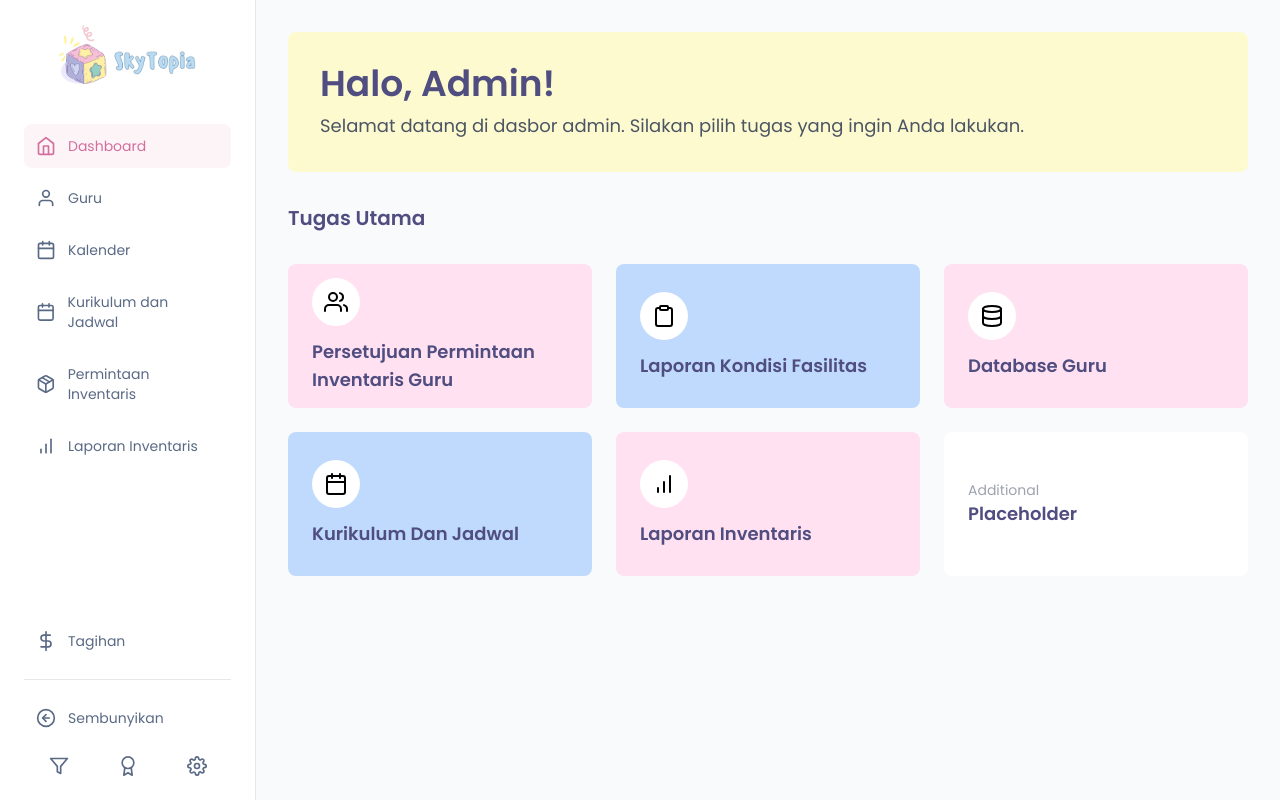
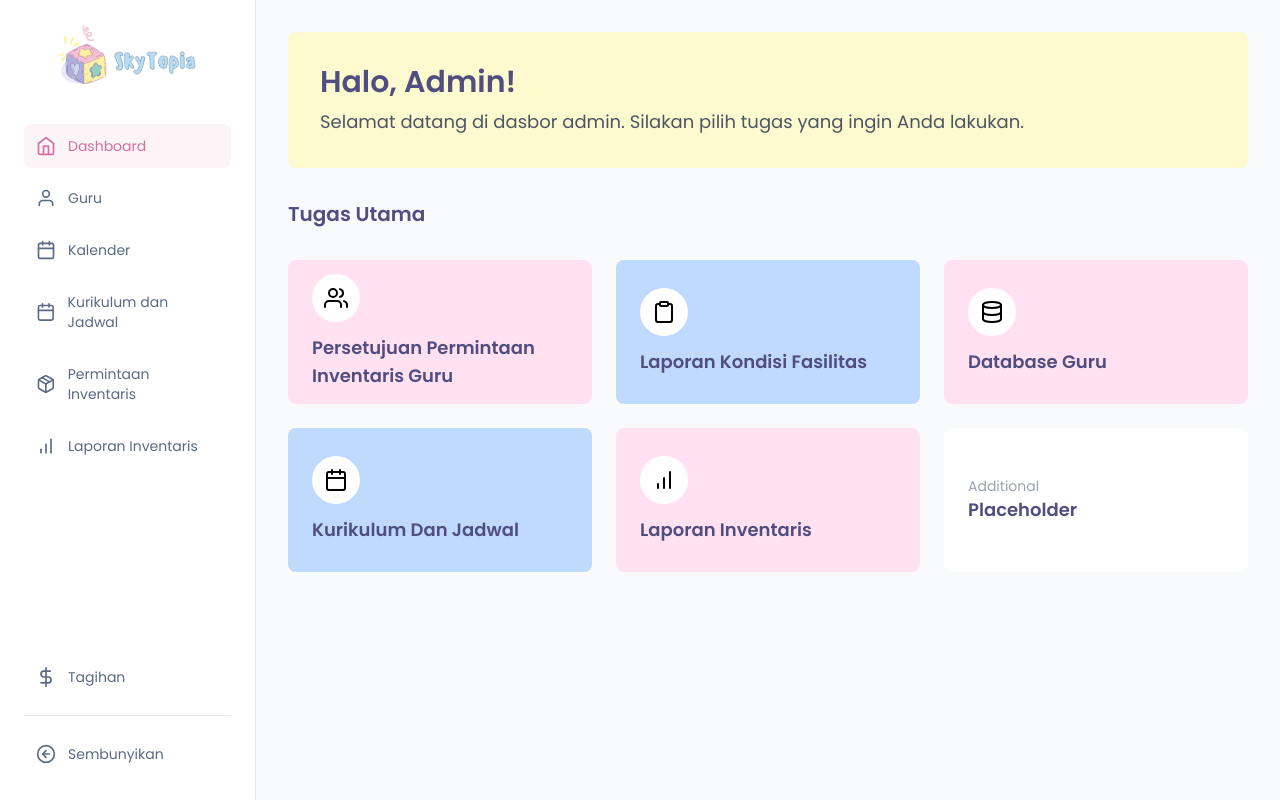
Before and after one commit to DAFFAsd/SkyTopiaFE, a Next.js app in the folder Frontend/: page /adminDashboard in a window 1280 px wide. Built offline with nearby package versions, Linux system fonts and the light colour scheme; a web font is replaced by a local one.

Commit message:
Bukti Pembayaran

```diff
--- a/Frontend/next.config.ts
+++ b/Frontend/next.config.ts
@@ -1,7 +1,15 @@
-import type { NextConfig } from "next";
-
-const nextConfig: NextConfig = {
-  reactCompiler: true,
+/** @type {import('next').NextConfig} */
+const nextConfig = {
+    images: {
+        remotePatterns: [
+            {
+                protocol: 'https',
+                hostname: 'res.cloudinary.com',
+                port: '',
+                pathname: '/**',
+            },
+        ],
+    },
 };
 
-export default nextConfig;
+module.exports = nextConfig;
--- a/Frontend/src/app/adminDashboard/components/Sidebar.tsx
+++ b/Frontend/src/app/adminDashboard/components/Sidebar.tsx
@@ -11,9 +11,6 @@ import {
     FiCalendar,
     FiDollarSign,
     FiArrowLeftCircle,
-    FiFilter,
-    FiAward,
-    FiSettings,
     FiPackage,
     FiBarChart,
 } from 'react-icons/fi';
@@ -89,12 +86,6 @@ export default function AdminSidebar({ onToggle }: { onToggle: () => void }) {
             <FiArrowLeftCircle className="h-5 w-5" />
             <span>Sembunyikan</span>
             </button>
-
-            <div className="flex items-center justify-around text-sidebar-text">
-            <FiFilter className="h-5 w-5 hover:text-active-pink-text" />
-            <FiAward className="h-5 w-5 hover:text-active-pink-text" />
-            <FiSettings className="h-5 w-5 hover:text-active-pink-text" />
-            </div>
         </div>
         </aside>
     );
--- a/Frontend/src/app/adminDashboard/page.tsx
+++ b/Frontend/src/app/adminDashboard/page.tsx
@@ -26,7 +26,7 @@ export default function DashboardAdminPage() {
 	return (
 		<div className="space-y-8">
 			<div className="relative rounded-lg bg-welcome-yellow p-8">
-				<h1 className="text-4xl font-bold text-brand-purple mb-2">Halo, Admin!</h1>
+				<h1 className="text-3xl font-bold text-brand-purple mb-2">Halo, Admin!</h1>
 				<p className="text-gray-600 text-lg">
 					Selamat datang di dasbor admin. Silakan pilih tugas yang ingin Anda lakukan.
 				</p>
```
